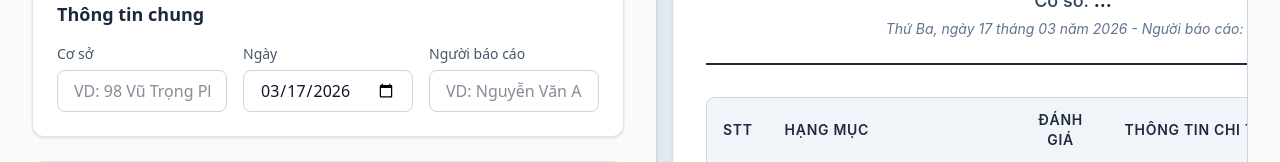
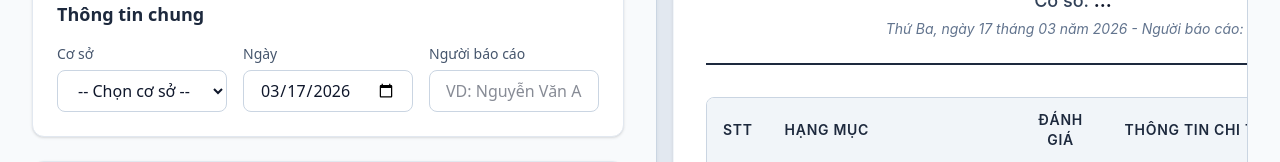
Before and after one commit to npnam151-rgb/CS, a React (Vite) app: page / in a window 1280 px wide. Shown: the part 244-406 px from the top of the page. Built offline with nearby package versions, Linux system fonts and the light colour scheme.

Commit message:
feat: Replace location input with select dropdown
Replaces the text input for "Cơ sở" (location) with a dropdown select element. This provides a controlled list of available locations, improving data consistency and user experience.

```diff
--- a/src/components/ReportForm.tsx
+++ b/src/components/ReportForm.tsx
@@ -23,13 +23,18 @@ export function ReportForm({ data, onChange }: ReportFormProps) {
         <div className="grid grid-cols-1 md:grid-cols-3 gap-4">
           <div>
             <label className="block text-sm font-medium text-slate-600 mb-1.5">Cơ sở</label>
-            <input
-              type="text"
+            <select
               value={data.location}
               onChange={(e) => onChange({ ...data, location: e.target.value })}
-              className="w-full px-4 py-3 md:py-2 border border-slate-300 rounded-lg focus:ring-2 focus:ring-indigo-500 focus:border-indigo-500 outline-none transition-all"
-              placeholder="VD: 98 Vũ Trọng Phụng"
-            />
+              className="w-full px-4 py-3 md:py-2 border border-slate-300 rounded-lg focus:ring-2 focus:ring-indigo-500 focus:border-indigo-500 outline-none transition-all bg-white"
+            >
+              <option value="">-- Chọn cơ sở --</option>
+              <option value="94 Lò Đúc">94 Lò Đúc</option>
+              <option value="96 Hồng Tiến">96 Hồng Tiến</option>
+              <option value="98 Vũ Trọng Phụng">98 Vũ Trọng Phụng</option>
+              <option value="01 Đặng Dung">01 Đặng Dung</option>
+              <option value="3D Nguyễn Văn Huyên">3D Nguyễn Văn Huyên</option>
+            </select>
           </div>
           <div>
             <label className="block text-sm font-medium text-slate-600 mb-1.5">Ngày</label>
```
